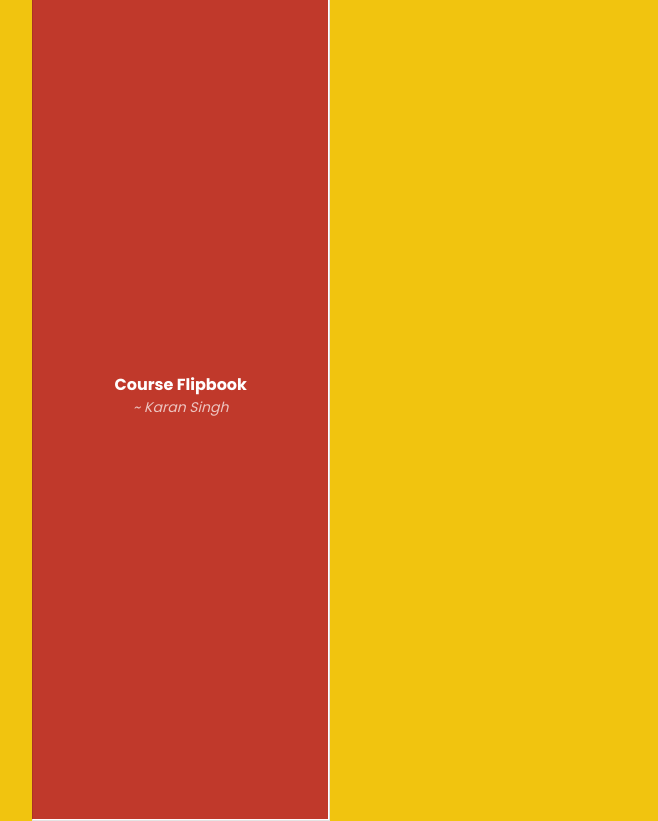
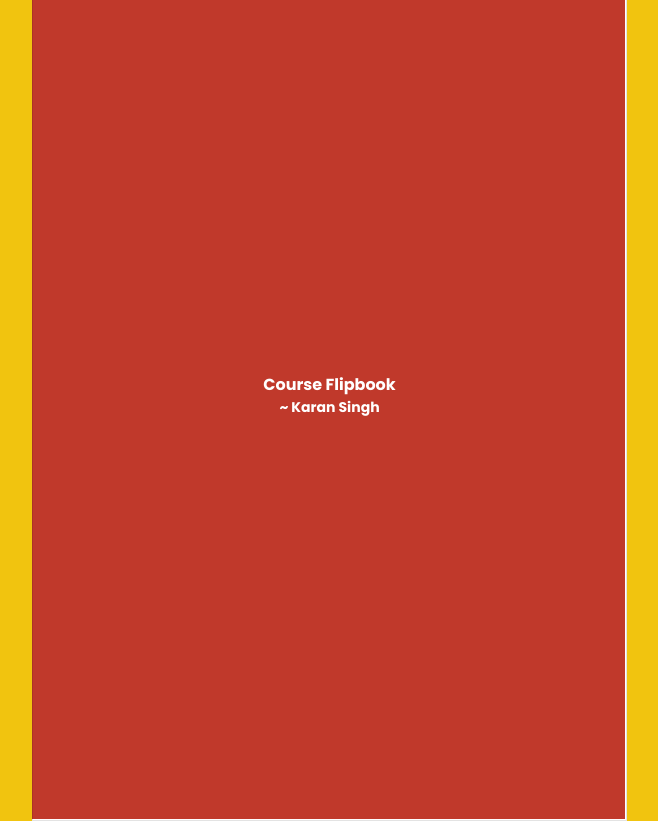
Before and after one commit to Karandev08/Flipbook, a plain HTML site: page index.html in a window 1280 px wide. Shown: the whole page, without its empty margins (608-1266 px from the left). Drawn offline with Linux system fonts and the light colour scheme.

Commit message:
Update style.css

```diff
--- a/style.css
+++ b/style.css
@@ -17,13 +17,14 @@ body {
     background: #f1c40f;
 }
 
-/* Flipbook Wrapper */
+/* Flipbook Wrapper (Spread) */
 .flipbook {
-    width: 595px; /* A4 width in pixels (approx) */
-    height: 842px; /* A4 height in pixels (approx) */
+    width: 1190px; /* Full width when book is open (A4 + A4) */
+    height: 842px; /* A4 height */
+    display: flex;
 }
 
-/* Hard Cover Pages */
+/* Hard Covers */
 .flipbook .hard {
     background: #c0392b !important;
     color: #fff;
@@ -32,20 +33,15 @@ body {
     display: flex;
     align-items: center;
     justify-content: center;
+    width: 595px; /* Single A4 width */
+    height: 842px; /* A4 height */
 }
 
-.flipbook .hard small {
-    font-style: italic;
-    font-weight: lighter;
-    opacity: 0.7;
-    font-size: 14px;
-}
-
-/* Flipbook Inner Pages */
+/* Individual Pages */
 .flipbook .page {
     background: white;
-    width: 100%;
-    height: 100%;
+    width: 595px; /* A4 width */
+    height: 842px; /* A4 height */
     display: flex;
     flex-direction: column;
     justify-content: center;
@@ -53,7 +49,7 @@ body {
     border: 1px solid rgba(0, 0, 0, 0.11);
 }
 
-/* A4 Page Image */
+/* A4 Page Images */
 .page img {
     width: 100%;
     height: 100%;
```
